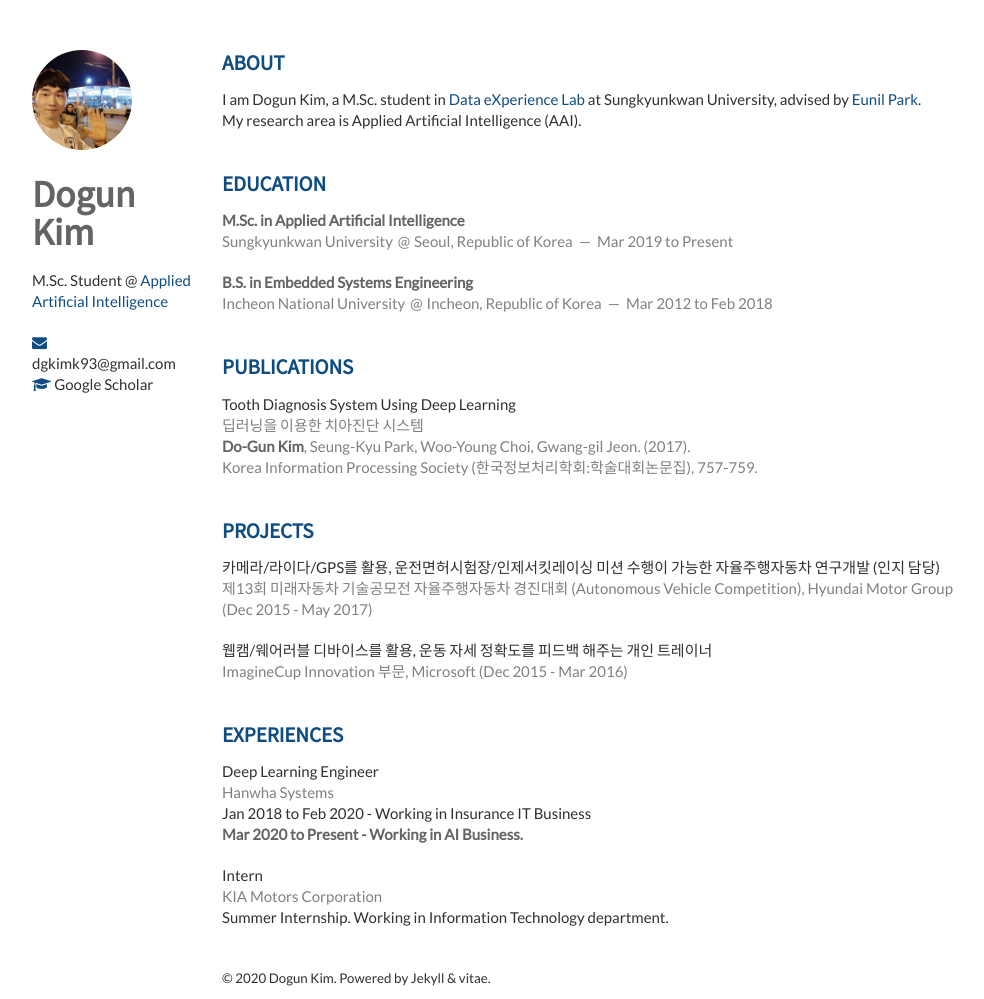
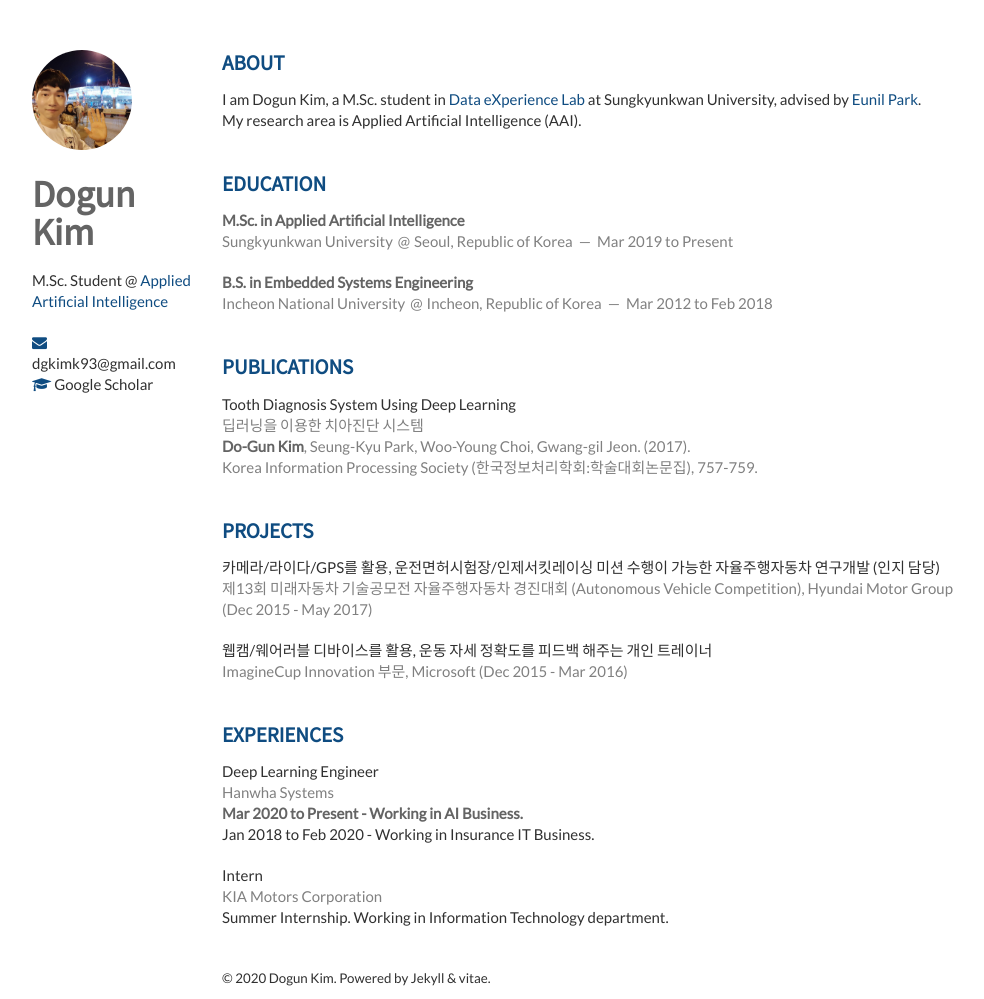
Before and after one commit to K-I-M-J-I-N/K-I-M-J-I-N.github.io, a Jekyll site: the page built from index.html, in a window 1280 px wide. Shown: the whole page, without its empty margins (138-1122 px from the left). Built offline with Jekyll 4.4.1, drawn with Linux system fonts in a browser that asks for light colours; nearby versions of some CDN libraries; the list of posts is cut into pages by our own code.

```diff
--- a/_includes/experiences.html
+++ b/_includes/experiences.html
@@ -7,7 +7,7 @@
             <span>Hanwha Systems</span>
         </header>
         <p>
-          Jan 2018 to Feb 2020 - Working in Insurance IT Business <br><em>Mar 2020 to Present - Working in AI Business.</em>
+          <em>Mar 2020 to Present - Working in AI Business.</em> <br> Jan 2018 to Feb 2020 - Working in Insurance IT Business.
         </p>
     </article>
 
```
